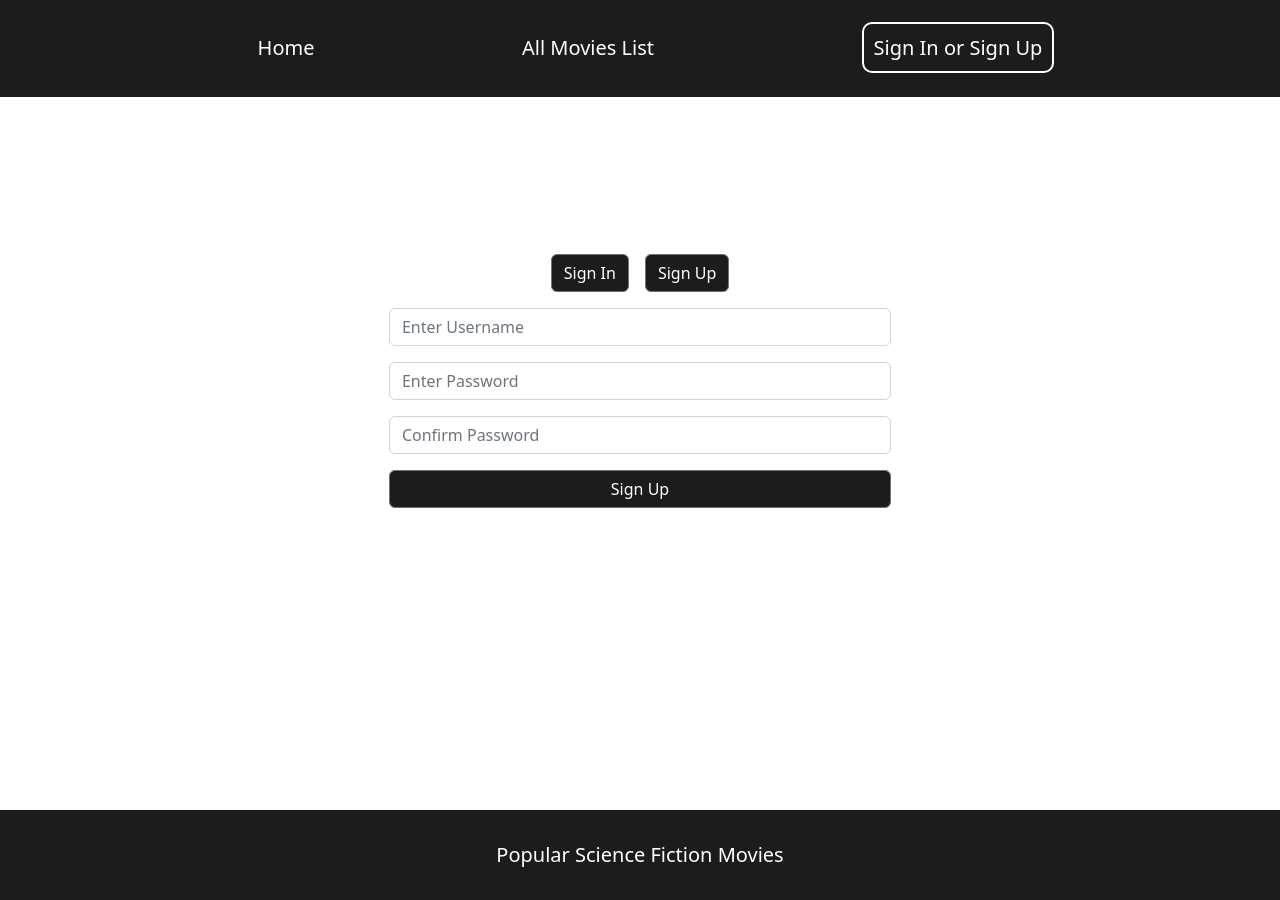
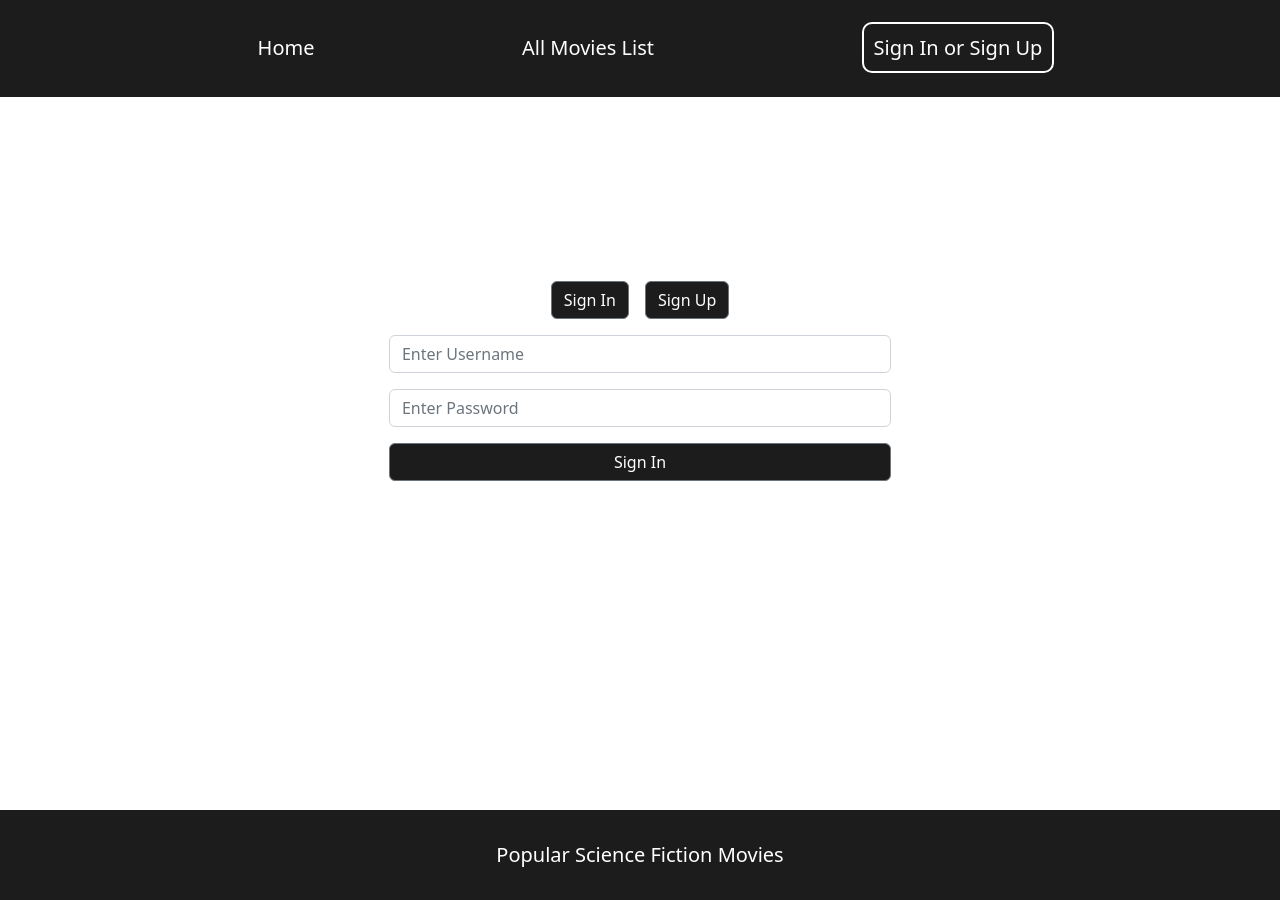
Before and after one commit to himanshuverma544/Sci-Flix-Movie-App, a React (Create React App) app: page / in a window 1280 px wide. Both pictures are taken after a click on the item "Sign In or Sign Up". Built offline with nearby package versions, Linux system fonts and the light colour scheme; no server answers.

Commit message:
mod: made sign in page by default

```diff
--- a/src/pages/SignInSignUp.js
+++ b/src/pages/SignInSignUp.js
@@ -21,7 +21,7 @@ const SignInSignUp = () => {
   const userDispatch = userMovieDispatch;
   const { users: existingUsers, signedInUser } = useSelector(state => state.usersReducer);
 
-  const [status, setStatus] = useState(signedInUser === DEFAULT_USER.username ? SIGN_UP: SIGN_OUT);
+  const [status, setStatus] = useState(signedInUser === DEFAULT_USER.username ? SIGN_IN: SIGN_OUT);
 
   const usernameNode = useRef(null);
   const passwordNode = useRef(null);
@@ -49,13 +49,13 @@ const SignInSignUp = () => {
       const confirmPassword = confirmPasswordNode.current.value;
 
       if (username.includes(DEFAULT_USER.username)) {
-        toast(`Using ${username} in or as username is not allowed`, {type: "warning"});
+        toast(`Using ${DEFAULT_USER.username} for the username is not allowed`, {type: "warning"});
       }
       else if (getUser(username)) {
         toast("Username already exists", {type: "error"});
       }
       else if (username.length < 4 || password.length < 8) {
-        toast("Username and Password length must be equal to and greater than 5 and 8 respectively", {type: "error"});
+        toast("Username and Password length must be equal to and greater than 4 and 8 respectively", {type: "error"});
       }
       else if (password !== confirmPassword) {
         toast("Passwords do not match", {type: "error"});
@@ -171,7 +171,7 @@ const SignInSignUp = () => {
           </>
         }
         <Button className="btn-bg-color">
-          {status === SIGN_IN ? "Sign In" : (status === SIGN_UP ? "Sign Up" : "Sign Out")}
+          {status === SIGN_IN ? SIGN_IN : (status === SIGN_UP ? SIGN_UP : SIGN_OUT)}
         </Button>
       </Form>
     </Container>
```
